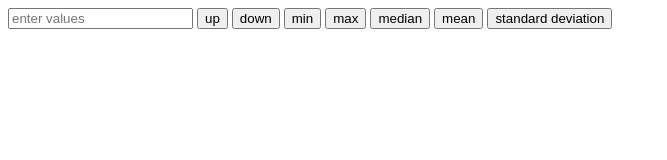
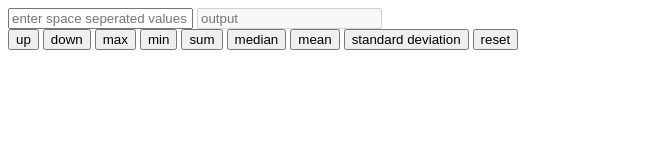
Before and after one commit to samarkalra/day-1, a plain HTML site: page index.html in a window 1280 px wide. Shown: the whole page, without its empty margins (0-667 px from the left). Drawn offline with Linux system fonts and the light colour scheme.

Commit message:
Update index.html

```diff
--- a/index.html
+++ b/index.html
@@ -4,17 +4,24 @@
     <meta charset="UTF-8">
     <meta name="viewport" content="width=device-width, initial-scale=1.0">
     <title>Document</title>
+    <link rel="stylesheet" href="/stylesheet.css">
 </head>
 <body>
-    <input id="inputField" type="text" placeholder="enter values">
-    <button id="btn1" type="button">up</button>
-    <button id="btn2" type="button">down</button>
-    <button id="btn3" type="button">min</button>
-    <button id="btn4" type="button">max</button>
-    <button id="btn5" type="button">median</button>
-    <button id="btn6" type="button">mean</button>
-    <button id="btn7" type="button">standard deviation</button>
-
+    <div id="input-wrapper">
+        <input id="inputField" type="text" placeholder="enter space seperated values">
+        <input id="outputField" type="text" placeholder="output" disabled>
+    </div>
+    <div id= "btn-wrapper">
+        <button id="btn-up" type="button">up</button>
+        <button id="btn-down" type="button">down</button>
+        <button id="btn-max" type="button">max</button>
+        <button id="btn-min" type="button">min</button>
+        <button id="btn-sum" type="button">sum</button>
+        <button id="btn-median" type="button">median</button>
+        <button id="btn-mean" type="button">mean</button>
+        <button id="btn-stdev" type="button">standard deviation</button>
+        <button id="btn-reset" type="button">reset</button>
+    </div>
     <script src="/assignment-1 updated.js"></script>
 </body>
 </html>
```
